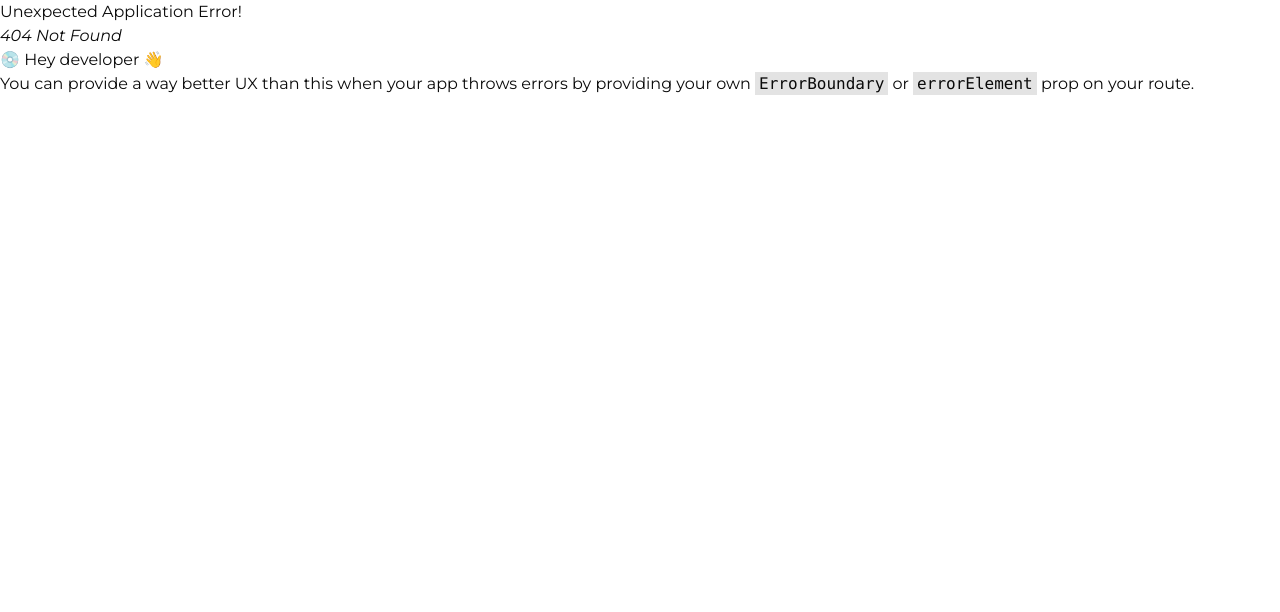
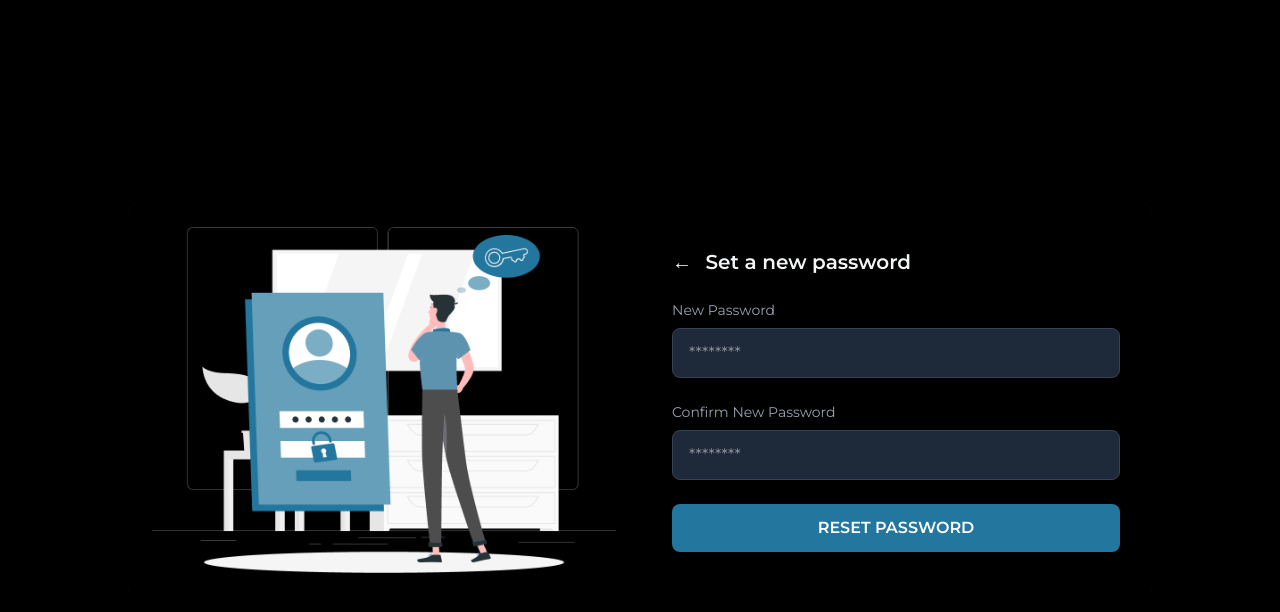
Before and after one commit to nabishafin/themikg-shafin, a React (Vite) app: page /reset-password in a window 1280 px wide. Before the commit this address had no page. Shown: the top 612 px of the page. Built offline with nearby package versions, Linux system fonts and the light colour scheme.

Commit message:
set New password page created

```diff
--- /dev/null
+++ b/src/pages/auth/SetNewPassword.jsx
@@ -0,0 +1,141 @@
+import React, { useState } from "react";
+import newPasswordImg from "../../assets/resetbanner.png";
+
+export default function SetNewPassword() {
+  const [newPassword, setNewPassword] = useState("");
+  const [confirmPassword, setConfirmPassword] = useState("");
+  const [error, setError] = useState("");
+  const [success, setSuccess] = useState("");
+
+  const handleSubmit = (e) => {
+    e.preventDefault();
+    setError("");
+    setSuccess("");
+
+    if (!newPassword || !confirmPassword) {
+      setError("All fields are required.");
+      return;
+    }
+
+    if (newPassword !== confirmPassword) {
+      setError("Passwords do not match.");
+      return;
+    }
+
+    // Basic password strength validation (you can enhance this)
+    if (newPassword.length < 8) {
+      setError("Password must be at least 8 characters long.");
+      return;
+    }
+
+    // If all validations pass
+    console.log("New Password:", newPassword);
+    console.log("Confirm Password:", confirmPassword);
+    setSuccess("Password has been reset successfully!");
+    // Here you would typically send the new password to your backend
+    // Example: await resetPasswordAPI(newPassword);
+    // On success: navigate to login page
+    // On failure: setError("Failed to reset password. Please try again.");
+
+    // Clear form fields after successful submission (or redirect)
+    setNewPassword("");
+    setConfirmPassword("");
+  };
+
+  return (
+    <div className="min-h-screen bg-black text-white flex items-center justify-center p-4">
+      <div className="flex flex-col md:flex-row w-full max-w-5xl bg-gray-900 rounded-lg overflow-hidden shadow-xl">
+        {/* Left Image Section - Hidden on small screens */}
+        <div className="hidden md:flex w-full md:w-1/2 bg-black justify-center items-center p-6">
+          {/* Replace with your actual illustration image */}
+          <img
+            src={newPasswordImg}
+            alt="Set new password illustration"
+            className="max-w-full h-auto object-contain"
+          />
+        </div>
+
+        {/* Right Form Section */}
+        <div className="w-full md:w-1/2 bg-black p-8 flex flex-col justify-center">
+          <h2 className="text-xl font-semibold mb-6 text-gray-100">
+            <span className="mr-2">←</span> Set a new password
+          </h2>
+
+          <form onSubmit={handleSubmit} className="space-y-6">
+            <div>
+              <label
+                htmlFor="newPassword"
+                className="block text-sm mb-2 text-gray-400"
+              >
+                New Password
+              </label>
+              <div className="relative">
+                <input
+                  type="password" // Use type="password" for masked input
+                  id="newPassword"
+                  value={newPassword}
+                  onChange={(e) => setNewPassword(e.target.value)}
+                  placeholder="********"
+                  className={`w-full px-4 py-3 pr-10 rounded-md bg-gray-800 border ${
+                    error && newPassword.length === 0
+                      ? "border-red-500"
+                      : "border-gray-700"
+                  } text-white focus:outline-none focus:ring-2 focus:ring-blue-500`}
+                />
+                {/* Optional: Add an eye icon here to toggle password visibility */}
+                {/* <span className="absolute inset-y-0 right-0 pr-3 flex items-center text-gray-400">
+                  <svg className="h-5 w-5" fill="none" viewBox="0 0 24 24" stroke="currentColor">
+                    <path strokeLinecap="round" strokeLinejoin="round" strokeWidth="2" d="M15 12a3 3 0 11-6 0 3 3 0 016 0z" />
+                    <path strokeLinecap="round" strokeLinejoin="round" strokeWidth="2" d="M2.458 12C3.732 7.943 7.523 5 12 5c4.478 0 8.268 2.943 9.542 7-1.274 4.057-5.064 7-9.542 7-4.477 0-8.268-2.943-9.542-7z" />
+                  </svg>
+                </span> */}
+              </div>
+            </div>
+
+            <div>
+              <label
+                htmlFor="confirmPassword"
+                className="block text-sm mb-2 text-gray-400"
+              >
+                Confirm New Password
+              </label>
+              <div className="relative">
+                <input
+                  type="password" // Use type="password" for masked input
+                  id="confirmPassword"
+                  value={confirmPassword}
+                  onChange={(e) => setConfirmPassword(e.target.value)}
+                  placeholder="********"
+                  className={`w-full px-4 py-3 pr-10 rounded-md bg-gray-800 border ${
+                    error && confirmPassword.length === 0
+                      ? "border-red-500"
+                      : "border-gray-700"
+                  } text-white focus:outline-none focus:ring-2 focus:ring-blue-500`}
+                />
+                {/* Optional: Add an eye icon here to toggle password visibility */}
+              </div>
+            </div>
+
+            {error && (
+              <p className="text-red-500 text-sm mt-1 text-center md:text-left">
+                {error}
+              </p>
+            )}
+            {success && (
+              <p className="text-green-500 text-sm mt-1 text-center md:text-left">
+                {success}
+              </p>
+            )}
+
+            <button
+              type="submit"
+              className="w-full bg-[#23769D]  py-3 rounded-md text-white font-semibold transition"
+            >
+              RESET PASSWORD
+            </button>
+          </form>
+        </div>
+      </div>
+    </div>
+  );
+}
```
Also changed, not shown: src/routes/routes.jsx (+5 -4 lines).
